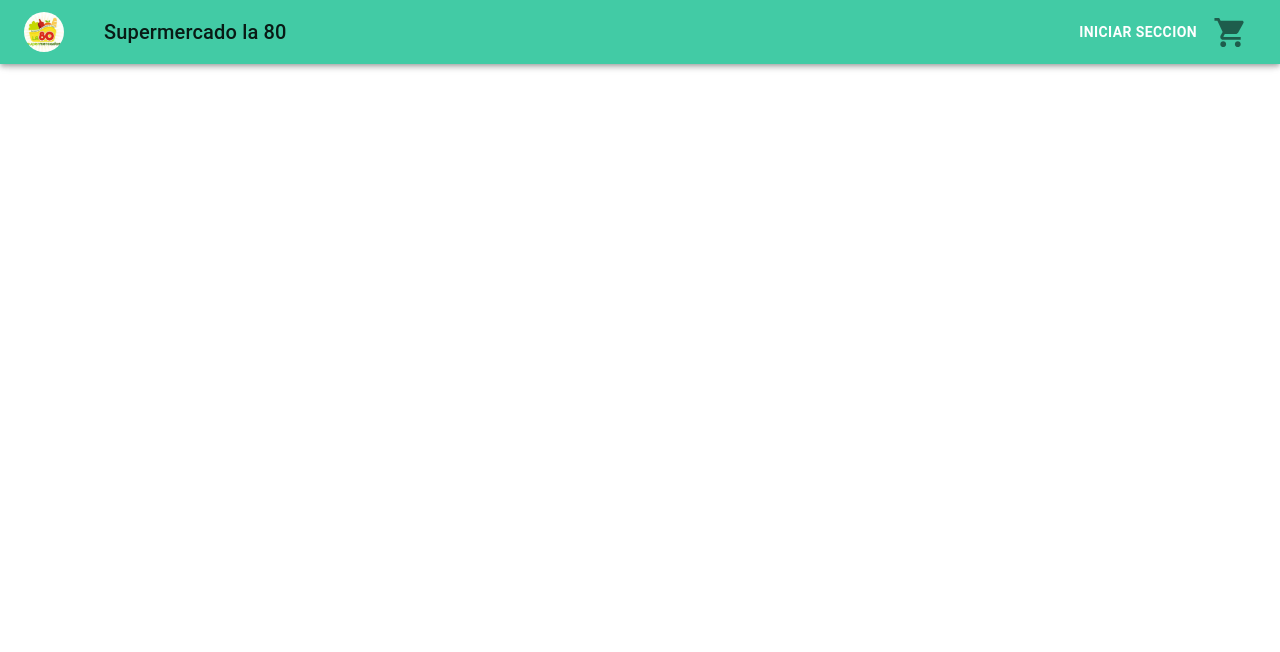
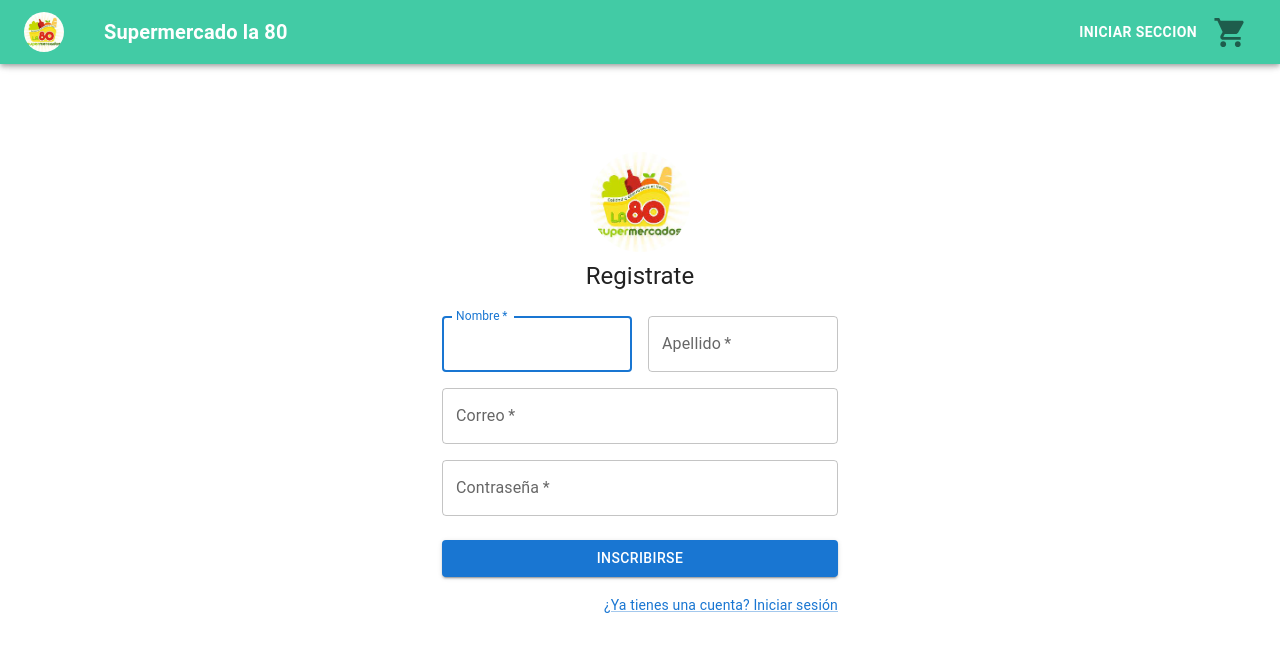
Before and after one commit to Jucamhc/ecommerce-react, a React (Create React App) app: page /SignUp in a window 1280 px wide. Shown: the top 652 px of the page. Built offline with nearby package versions, Linux system fonts and the light colour scheme.

Commit message:
Full-cart

```diff
--- a/src/App.js
+++ b/src/App.js
@@ -5,8 +5,13 @@ import Products from './components/Products';
 import CheckoutPage from './components/CheckoutPage';
 import CheckoutCard from './components/CheckoutCard';
 import { BrowserRouter as Router, Routes, Route } from 'react-router-dom';
+import SignIn from './components/SignIn';
+import SignUp from './components/SignUp';
+import { useEffect } from 'react';
+
 
 function App() {
+
   return (
     <Router>
       <div className="App">
@@ -14,6 +19,8 @@ function App() {
         <Routes>
           <Route path='/' element={<Products />} />
           <Route path='/checkout-page' element={<CheckoutPage />} />
+          <Route path='/SignIn' element={<SignIn />} />
+          <Route path='/SignUp' element={<SignUp />} />
         </Routes>
       </div>
     </Router>
--- a/src/components/CheckoutCard.js
+++ b/src/components/CheckoutCard.js
@@ -27,7 +27,7 @@ export default function CheckoutCard({ product: { id, name, productType, imagen,
     })
 
     return (
-        <Card sx={{ maxWidth: 345 }}>
+        <Card key={id} sx={{ maxWidth: 345 }}>
             <CardHeader
                 action={
                     <Typography
@@ -54,12 +54,12 @@ export default function CheckoutCard({ product: { id, name, productType, imagen,
                         {Array(rating)
                             .fill()
                             .map((_, i) => (
-                                <p>&#11088;</p>
+                                <p key={i}>&#11088;</p>
                             ))}
                     </Grid>
                     <Grid item>
-                        <IconButton>
-                            <DeleteIcon fontSize='large' onClick={removeItem} />
+                        <IconButton onClick={removeItem}>
+                            <DeleteIcon fontSize='large'  />
                         </IconButton>
                     </Grid>
                 </Grid>
--- a/src/components/CheckoutPage.js
+++ b/src/components/CheckoutPage.js
@@ -12,16 +12,14 @@ export default function CheckoutPage() {
 
     function FormRow() {
         return (
-            <React.Fragment >
-                {
-                    basket?.map(item => (
-                        <Grid item xs={12} sm={8} md={6} lg={4}>
-                            <CheckoutCard key={item.id} product={item} />
-                        </Grid>
-                    ))
-                }
+            <React.Fragment>
+                {basket?.map((item) => (
+                    <Grid item xs={12} sm={8} md={6} lg={4} key={item.id}>
+                        <CheckoutCard product={item} />
+                    </Grid>
+                ))}
             </React.Fragment>
-        )
+        );
     }
 
     return (
--- a/src/components/Navbar.js
+++ b/src/components/Navbar.js
@@ -33,11 +33,13 @@ export default function Navbar() {
                     </Link>
 
                     <Typography variant="h6" color="textPrimary" component="p" sx={{ flexGrow: 1, mx: 5 }}>
-                        Supermercado la 80
+                      <h4>Supermercado la 80</h4>
                     </Typography>
-                    <div>
-                        <Button color="inherit"> <strong>Iniciar Seccion</strong> </Button>
-                    </div>
+
+
+                    <Link to='/SignIn'>
+                            <Button color="inherit"> <strong> <h4>Iniciar Seccion</h4> </strong> </Button>
+                    </Link>
 
                     <Link to="/checkout-page">
                         <IconButton aria-label="show Cart items" >
--- /dev/null
+++ b/src/components/SignIn.js
@@ -0,0 +1,119 @@
+
+import * as React from 'react';
+import Avatar from '@mui/material/Avatar';
+import Button from '@mui/material/Button';
+import CssBaseline from '@mui/material/CssBaseline';
+import TextField from '@mui/material/TextField';
+import FormControlLabel from '@mui/material/FormControlLabel';
+import Checkbox from '@mui/material/Checkbox';
+import Link from '@mui/material/Link';
+import Grid from '@mui/material/Grid';
+import Box from '@mui/material/Box';
+import LockOutlinedIcon from '@mui/icons-material/LockOutlined';
+import Typography from '@mui/material/Typography';
+import Container from '@mui/material/Container';
+import { createTheme, ThemeProvider } from '@mui/material/styles';
+import logo from './../assets/logo.jpg'
+import users from './../users-data';
+
+
+const theme = createTheme();
+
+export default function SignIn() {
+
+
+  const handleSubmit = (event) => {
+    event.preventDefault();
+    const data = new FormData(event.currentTarget);
+    const email = data.get('email');
+    const password = data.get('password');
+
+    const userIndex = users.findIndex(u => u.email === email);
+    if (userIndex === -1) {
+      alert('Email incorrecto');
+      return;
+    }
+
+    const user = users[userIndex];
+    if (user.password !== password) {
+      alert('Contraseña incorrecta');
+      return;
+    }
+
+    // Actualizar el estado de isinit a 1 para el usuario actual
+    const updatedUser = {...user, isinit: 1};
+    const updatedUsers = [...users];
+    updatedUsers[userIndex] = updatedUser;
+
+
+    // Hacer lo que se necesite para continuar con el proceso de inicio de sesión
+    console.log(users);
+    //window.location="/";
+    alert('Inicio de sesión exitoso');
+  };
+
+  return (
+    <ThemeProvider theme={theme}>
+      <Container component="main" maxWidth="xs">
+        <CssBaseline />
+        <Box
+          sx={{
+            marginTop: 8,
+            display: 'flex',
+            flexDirection: 'column',
+            alignItems: 'center',
+          }}
+        >
+          <Avatar src={logo} sx={{ width: 100, height: 100, m: 1 }} />
+          <Typography component="h1" variant="h5">
+            Inicia Sesion
+          </Typography>
+          <Box component="form" onSubmit={handleSubmit} noValidate sx={{ mt: 1 }}>
+            <TextField
+              margin="normal"
+              required
+              fullWidth
+              id="email"
+              label="Correo"
+              name="email"
+              autoComplete="email"
+              autoFocus
+            />
+            <TextField
+              margin="normal"
+              required
+              fullWidth
+              name="password"
+              label="Contraseña"
+              type="password"
+              id="password"
+              autoComplete="current-password"
+            />
+
+            <Grid container sx={{
+              marginTop: 1,
+              display: 'flex',
+              flexDirection: 'column',
+              alignItems: 'center',
+            }}>
+              <Grid item>
+                <Link href="/SignUp" variant="body2">
+                  {"¿No tienes una cuenta? Inscribirse"}
+                </Link>
+              </Grid>
+            </Grid>
+
+            <Button
+              type="submit"
+              fullWidth
+              variant="contained"
+              sx={{ mt: 3, mb: 2 }}
+            >
+              Iniciar sesión
+            </Button>
+          </Box>
+        </Box>
+      </Container>
+    </ThemeProvider>
+  );
+}
--- /dev/null
+++ b/src/components/SignUp.js
@@ -0,0 +1,156 @@
+import * as React from 'react';
+import Avatar from '@mui/material/Avatar';
+import Button from '@mui/material/Button';
+import CssBaseline from '@mui/material/CssBaseline';
+import TextField from '@mui/material/TextField';
+import FormControlLabel from '@mui/material/FormControlLabel';
+import Checkbox from '@mui/material/Checkbox';
+import Link from '@mui/material/Link';
+import Grid from '@mui/material/Grid';
+import Box from '@mui/material/Box';
+import LockOutlinedIcon from '@mui/icons-material/LockOutlined';
+import Typography from '@mui/material/Typography';
+import Container from '@mui/material/Container';
+import { createTheme, ThemeProvider } from '@mui/material/styles';
+import users from './../users-data';
+import logo from './../assets/logo.jpg'
+import { useState } from 'react';
+
+
+const theme = createTheme();
+
+export default function SignUp() {
+
+  const handleSubmit = (event) => {
+
+    const [userss, setUsers] = useState;
+
+    event.preventDefault();
+    const data = new FormData(event.currentTarget);
+    const firstName = data.get('firstName');
+    const lastName = data.get('lastName');
+    const email = data.get('email');
+    const password = data.get('password');
+
+    // Check if user already exists
+    const existingUserIndex = users.findIndex(user => user.email === email);
+    const existingPassword = users.findIndex(user => user.password === password);
+
+    if (existingUserIndex >= 0  ) {
+      alert("El Usuario ya exiiste {Error 409}");
+      return 409;
+    }
+
+    if (existingPassword >= 0  ) {
+      alert("Ingrese el password");
+      return 409;
+    }
+
+    // Add new user to array
+    const newUser = {
+      id: users.length + 1,
+      name: firstName,
+      lastname: lastName,
+      email: email,
+      password: password,
+      state: 1,
+      isAdmin: 0,
+      isinit: 0,
+    };
+
+    users.push(newUser);
+    console.log('New user added:', newUser);
+    console.log(users);
+
+    event.target.reset();
+
+    //window.location="/";
+
+    // Return success status code
+    return 200;
+  };
+
+
+  return (
+    <ThemeProvider theme={theme}>
+      <Container component="main" maxWidth="xs">
+        <CssBaseline />
+        <Box
+          sx={{
+            marginTop: 8,
+            display: 'flex',
+            flexDirection: 'column',
+            alignItems: 'center',
+          }}
+        >
+            <Avatar src={logo} sx={{ width: 100, height: 100, m: 1 }}/>
+
+          <Typography component="h1" variant="h5">
+            Registrate
+          </Typography>
+          <Box component="form" noValidate onSubmit={handleSubmit} sx={{ mt: 3 }}>
+            <Grid container spacing={2}>
+              <Grid item xs={12} sm={6}>
+                <TextField
+                  autoComplete="given-name"
+                  name="firstName"
+                  required
+                  fullWidth
+                  id="firstName"
+                  label="Nombre"
+                  autoFocus
+                />
+              </Grid>
+              <Grid item xs={12} sm={6}>
+                <TextField
+                  required
+                  fullWidth
+                  id="lastName"
+                  label="Apellido"
+                  name="lastName"
+                  autoComplete="family-name"
+                />
+              </Grid>
+              <Grid item xs={12}>
+                <TextField
+                  required
+                  fullWidth
+                  id="email"
+                  label="Correo"
+                  name="email"
+                  autoComplete="email"
+                />
+              </Grid>
+              <Grid item xs={12}>
+                <TextField
+                  required
+                  fullWidth
+                  name="password"
+                  label="Contraseña"
+                  type="password"
+                  id="password"
+                  autoComplete="new-password"
+                />
+              </Grid>
+            </Grid>
+            <Button
+              type="submit"
+              fullWidth
+              variant="contained"
+              sx={{ mt: 3, mb: 2 }}
+            >
+             Inscribirse
+            </Button>
+            <Grid container justifyContent="flex-end">
+              <Grid item>
+                <Link href="/SignIn" variant="body2">
+                ¿Ya tienes una cuenta? Iniciar sesión
+                </Link>
+              </Grid>
+            </Grid>
+          </Box>
+        </Box>
+      </Container>
+    </ThemeProvider>
+  );
+}
--- a/src/components/Total.js
+++ b/src/components/Total.js
@@ -1,16 +1,17 @@
 import React from 'react'
 import accounting from 'accounting'
 import { Button } from '@mui/material'
-
+import { getBasketTotal } from '../reducer'
+import { useStateValue } from '../StateProvider';
 
 const Total = () => {
 
-
+    const [{ basket }, dispatch] = useStateValue();
     return (
-        <div  sx={{ display: "flex", flexDirection:"column", justifyContent:"center",  alignItems: "center", height:"20vh"}}>
-            <h5>Total items: 3</h5>
-            <h5>{accounting.formatMoney(50, "$", 0)}</h5>
-            <Button sx={{marginTop: "2rem"}} variant='contained' color='error'>Check Out</Button>
+        <div sx={{ display: "flex", flexDirection: "column", justifyContent: "center", alignItems: "center", height: "20vh" }}>
+            <h5>Total items: {basket?.length}</h5>
+            <h5>{accounting.formatMoney(getBasketTotal(basket), "$", 0)}</h5>
+            <Button sx={{ marginTop: "2rem" }} variant='contained' color='error'>Check Out</Button>
         </div>
     )
 }
--- a/src/index.css
+++ b/src/index.css
@@ -1,6 +1,14 @@
 * {
   margin: 0;
   padding: 0;
+
+}
+
+h4 {
+  color: white;
+}
+h5 {
+  color: black;
 }
 
 body {
--- a/src/reducer.js
+++ b/src/reducer.js
@@ -1,10 +1,16 @@
 export const initialState = {
-  basket: []
+  basket: [],
+  user: null
 }
 
 export const actionTypes = {
   ADD_TO_BASKET: "ADD_TO_BASKET",
-  REMOVE_ITEM: "REMOVE_ITEM"
+  REMOVE_ITEM: "REMOVE_ITEM",
+  SET_USER: "SET_USER"
+}
+
+export const getBasketTotal = (basket) => {
+  return basket?.reduce((amount, item) => item.price + amount, 0)
 }
 
 const reducer = (state, action) => {
@@ -28,7 +34,11 @@ const reducer = (state, action) => {
         ...state,
         basket: newasket,
       }
-
+      case "SET_USER":
+        return {
+          ...state,
+          user: action.user
+        }
     default:
       return state;
   }
--- /dev/null
+++ b/src/users-data.js
@@ -0,0 +1,23 @@
+let users = [
+    {
+        id: "",
+        name: "",
+        lastname: "",
+        email: "",
+        password: "345DSFGSD2345XZDCGFV",
+
+    },
+    {
+        id: 1,
+        name: "camilo",
+        lastname: "H",
+        email: "camilo@test.com",
+        password: "123456789",
+        state: 1,
+        isAdmin: 1,
+        isinit: 0,
+    }
+
+]
+
+export default users;
```
Also changed, not shown: src/product-data.js.
